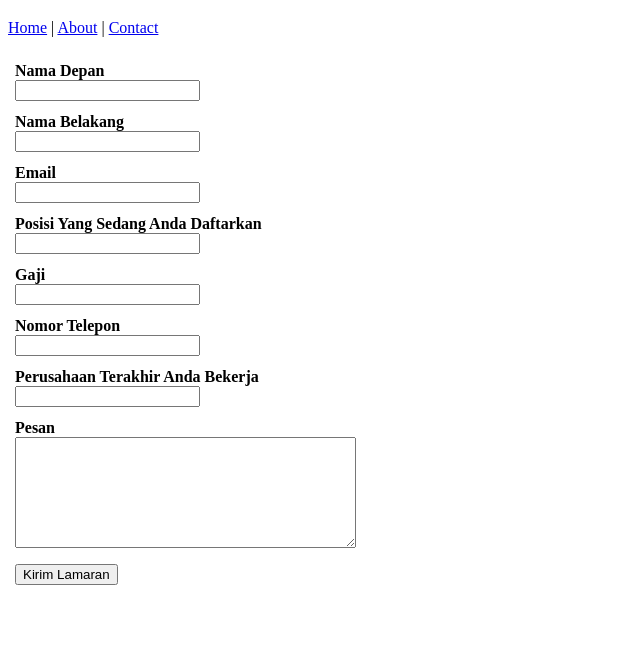
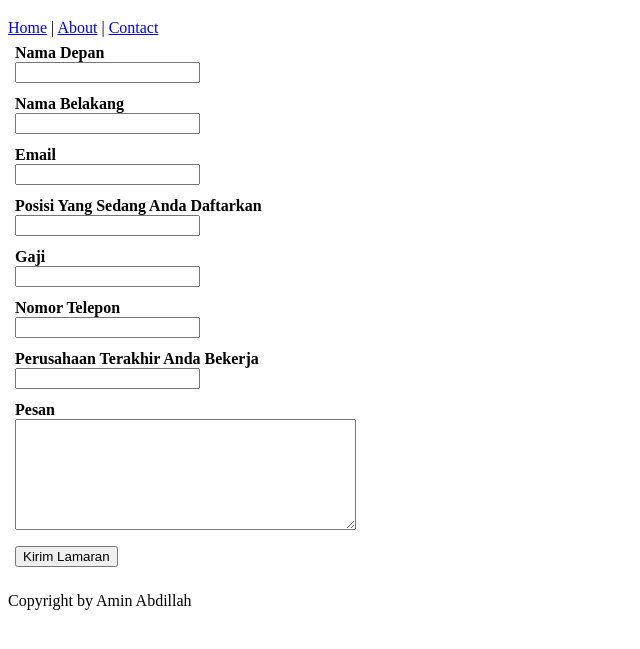
Before and after one commit to andi-abdillah/basic_html, a plain HTML site: page index.html in a window 1280 px wide. Shown: the part 61-710 px from the top of the page, without its empty margins (0-640 px from the left). Drawn offline with Linux system fonts and the light colour scheme.

Commit message:
edit html

```diff
--- a/index.html
+++ b/index.html
@@ -6,7 +6,6 @@
     <meta name="viewport" content="width=device-width, initial-scale=1.0">
     <title>Amin Abdillah Website</title>
 </head>
-
 <body>
   <header>
     <h1>Form Lamaran Kerja</h1>
@@ -49,18 +48,21 @@
             </td>
         </tr> <tr>
             <td>
-                <label for="Nomor_HP"><b>Nomor Telepon</b></label><br/>
+                <label for="Nomor_HP"><b>Nomor Telepon</b></label>
+                <br>
                 <input name="Nomor_HP" type="text" maxlength="50"/>
         </td>
         <tr>
             <td colspan="2">
-                <label for="perusahaan"><b>Perusahaan Terakhir Anda Bekerja</b></label><br/>
+                <label for="perusahaan"><b>Perusahaan Terakhir Anda Bekerja</b></label>
+                <br>
                 <input name="perusahaan" type="text" maxlength="100"/>
             </td>
         </tr>
         <tr>
             <td colspan="2">
-                <label for="pesan"><b>Pesan</b></label><br/>
+                <label for="pesan"><b>Pesan</b></label>
+                <br>
                 <textarea name="pesan" rows="7" cols="40"></textarea>
             </td>
         </tr>
@@ -70,8 +72,11 @@
             <input name="submit" type="submit" value="Kirim Lamaran" />
         </td>
         </tr>
+    </table>
   </main>
   <br>
-
+  <footer>
+      Copyright by Amin Abdillah
+  </footer>
 </body>
 </html>
```
